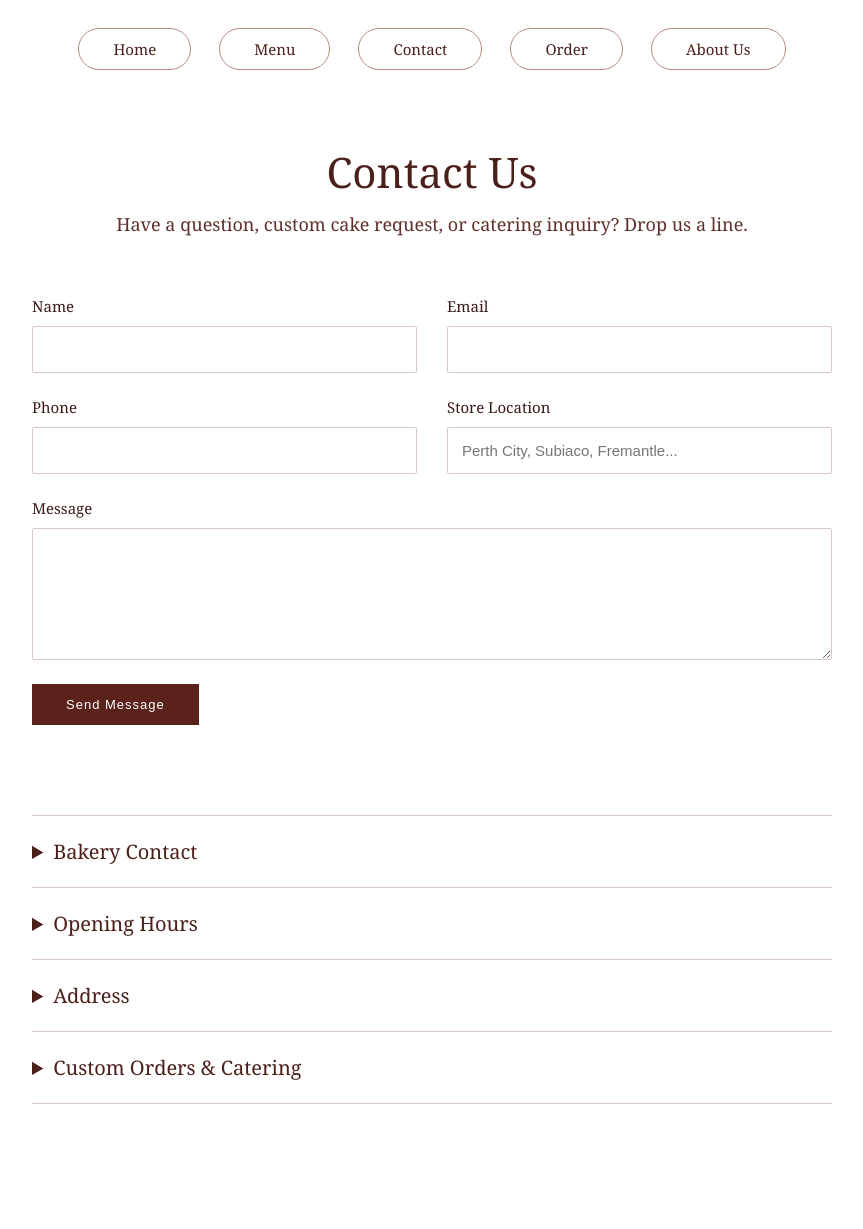
After one commit to AmnesiaExe/BlushDelights, a Flask app: page /contact in a window 1280 px wide. The commit adds this page. Shown: the whole page, without its empty margins (208-1071 px from the left). Run offline with Flask 3, Linux system fonts and the light colour scheme.

Commit message:
Added contact page

```diff
--- a/app.py
+++ b/app.py
@@ -17,6 +17,10 @@ def products():
 def product_detail():
     return render_template("product_detail.html")
 
+#Contact Page
+@app.route('/contact')
+def contact():
+    return render_template('contact.html')
 
 if __name__ == "__main__":
     app.run(debug=True)
--- a/static/css/style.css
+++ b/static/css/style.css
@@ -495,3 +495,155 @@ body {
     font-size: 18px;
     line-height: 1.6;
 }
+
+.contact-body {
+    margin: 0;
+    background-color: #ffffff;
+    color: #4b1f1a;
+    font-family: Georgia, 'Times New Roman', serif;
+}
+
+.contact-nav {
+    display: flex;
+    justify-content: center;
+    gap: 28px;
+    padding: 28px 20px;
+    background-color: #ffffff;
+}
+
+.contact-nav a {
+    text-decoration: none;
+    color: #4b1f1a;
+    border: 1px solid #b98b84;
+    padding: 10px 34px;
+    border-radius: 30px;
+    font-size: 15px;
+    transition: 0.3s ease;
+}
+
+.contact-nav a:hover {
+    background-color: #5b221b;
+    color: white;
+}
+
+.contact-section {
+    max-width: 850px;
+    margin: 45px auto;
+    padding: 0 25px 80px;
+    text-align: center;
+}
+
+.contact-section h1 {
+    font-size: 42px;
+    font-weight: normal;
+    margin-bottom: 12px;
+}
+
+.contact-subtitle {
+    font-size: 18px;
+    margin-bottom: 60px;
+    color: #5f302b;
+}
+
+.contact-form {
+    text-align: left;
+}
+
+.form-row {
+    display: flex;
+    gap: 30px;
+    margin-bottom: 24px;
+}
+
+.form-group {
+    flex: 1;
+    display: flex;
+    flex-direction: column;
+}
+
+.form-group label {
+    margin-bottom: 10px;
+    font-size: 15px;
+    color: #3b1a16;
+}
+
+.form-group input,
+.form-group textarea {
+    border: 1px solid #d8c7c3;
+    padding: 14px;
+    font-size: 15px;
+    font-family: Arial, sans-serif;
+    outline: none;
+    border-radius: 2px;
+}
+
+.form-group input:focus,
+.form-group textarea:focus {
+    border-color: #5b221b;
+}
+
+.full-width {
+    margin-bottom: 24px;
+}
+
+.send-btn {
+    background-color: #5b221b;
+    color: white;
+    border: none;
+    padding: 13px 34px;
+    font-size: 13px;
+    letter-spacing: 1px;
+    cursor: pointer;
+    transition: 0.3s ease;
+}
+
+.send-btn:hover {
+    background-color: #7a3027;
+}
+
+.contact-dropdowns {
+    margin-top: 90px;
+    text-align: left;
+}
+
+.contact-dropdowns details {
+    border-top: 1px solid #d8c7c3;
+    padding: 22px 0;
+}
+
+.contact-dropdowns details:last-child {
+    border-bottom: 1px solid #d8c7c3;
+}
+
+.contact-dropdowns summary {
+    cursor: pointer;
+    font-size: 20px;
+    color: #4b1f1a;
+}
+
+.contact-dropdowns p {
+    font-family: Arial, sans-serif;
+    color: #5c4a46;
+    line-height: 1.6;
+    margin: 10px 0;
+}
+
+@media (max-width: 700px) {
+    .form-row {
+        flex-direction: column;
+        gap: 20px;
+    }
+
+    .contact-nav {
+        flex-wrap: wrap;
+        gap: 12px;
+    }
+
+    .contact-nav a {
+        padding: 9px 22px;
+    }
+
+    .contact-section h1 {
+        font-size: 34px;
+    }
+}
--- /dev/null
+++ b/templates/contact.html
@@ -0,0 +1,85 @@
+<!DOCTYPE html>
+<html lang="en">
+<head>
+    <meta charset="UTF-8">
+    <title>Contact Us - Blush Delight</title>
+    <link rel="stylesheet" href="{{ url_for('static', filename='css/style.css') }}">
+</head>
+<body class="contact-body">
+
+    <nav class="contact-nav">
+        <a href="/">Home</a>
+        <a href="/products">Menu</a>
+        <a href="/contact">Contact</a>
+        <a href="/order">Order</a>
+        <a href="/about">About Us</a>
+    </nav>
+
+    <section class="contact-section">
+        <h1>Contact Us</h1>
+        <p class="contact-subtitle">Have a question, custom cake request, or catering inquiry? Drop us a line.</p>
+
+        <form class="contact-form">
+            <div class="form-row">
+                <div class="form-group">
+                    <label>Name</label>
+                    <input type="text" name="name">
+                </div>
+
+                <div class="form-group">
+                    <label>Email</label>
+                    <input type="email" name="email">
+                </div>
+            </div>
+
+            <div class="form-row">
+                <div class="form-group">
+                    <label>Phone</label>
+                    <input type="text" name="phone">
+                </div>
+
+                <div class="form-group">
+                    <label>Store Location</label>
+                    <input type="text" name="location" placeholder="Perth City, Subiaco, Fremantle...">
+                </div>
+            </div>
+
+            <div class="form-group full-width">
+                <label>Message</label>
+                <textarea name="message" rows="6"></textarea>
+            </div>
+
+            <button type="submit" class="send-btn">Send Message</button>
+        </form>
+
+        <div class="contact-dropdowns">
+            <details>
+                <summary>Bakery Contact</summary>
+                <p>Email: hello@blushdelight.com</p>
+                <p>Phone: +61 400 123 456</p>
+                <p>For custom cakes, please contact us at least 5–7 days in advance.</p>
+            </details>
+
+            <details>
+                <summary>Opening Hours</summary>
+                <p>Monday – Friday: 7:00 AM – 5:00 PM</p>
+                <p>Saturday: 8:00 AM – 4:00 PM</p>
+                <p>Sunday: Closed</p>
+            </details>
+
+            <details>
+                <summary>Address</summary>
+                <p>123 Rosewood Lane, Perth WA 6000</p>
+                <p>Located near the city centre with nearby street parking available.</p>
+            </details>
+
+            <details>
+                <summary>Custom Orders & Catering</summary>
+                <p>We offer celebration cakes, dessert boxes, pastry platters, and event catering.</p>
+                <p>Please include your event date, number of guests, flavour preferences, and any allergies.</p>
+            </details>
+        </div>
+    </section>
+
+</body>
+</html>
```
